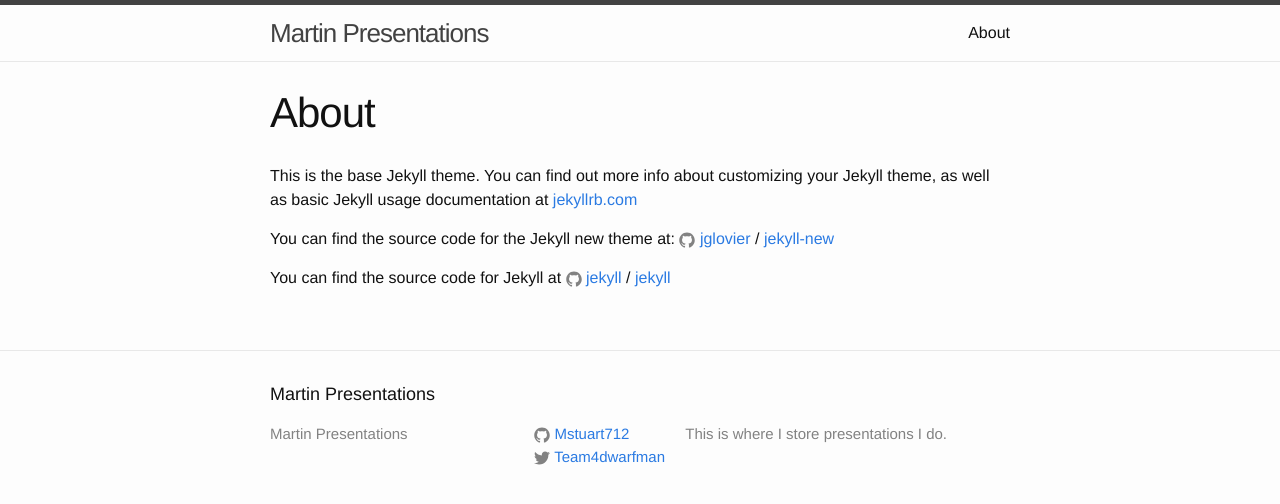
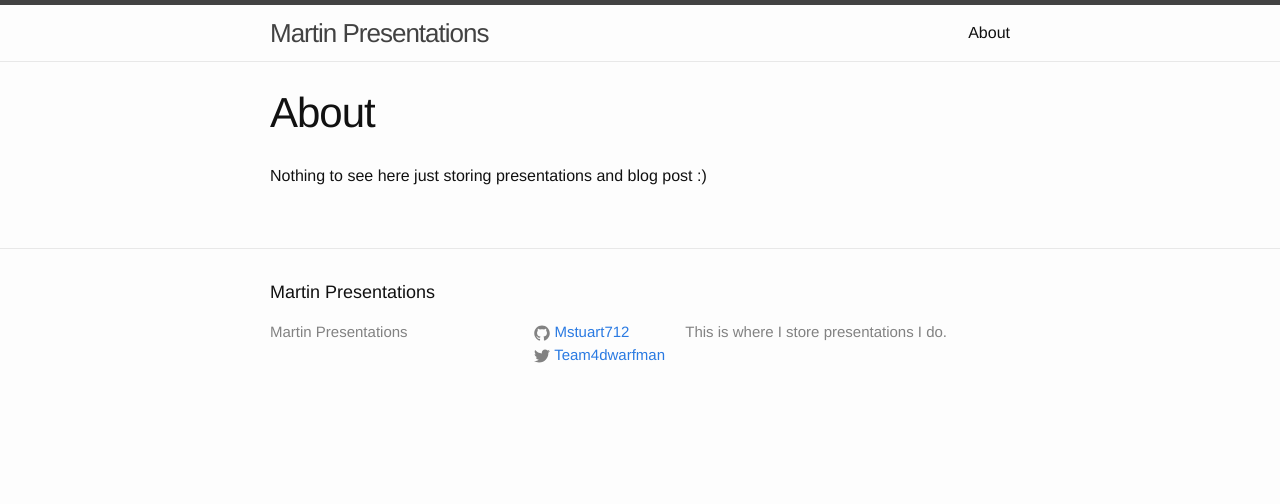
Before and after one commit to Mstuart712/Mstuart712.github.io, a Jekyll site: the page built from about.md, in a window 1280 px wide. Shown: the top 504 px of the page. Built offline with Jekyll 4.4.1, drawn with Linux system fonts in a browser that asks for light colours.

Commit message:
clean up base template stuff

```diff
--- a/about.md
+++ b/about.md
@@ -4,12 +4,4 @@
 permalink: /about/
 ---
 
-This is the base Jekyll theme. You can find out more info about customizing your Jekyll theme, as well as basic Jekyll usage documentation at [jekyllrb.com](http://jekyllrb.com/)
-
-You can find the source code for the Jekyll new theme at:
-{% include icon-github.html username="jglovier" %} /
-[jekyll-new](https://github.com/jglovier/jekyll-new)
-
-You can find the source code for Jekyll at
-{% include icon-github.html username="jekyll" %} /
-[jekyll](https://github.com/jekyll/jekyll)
+Nothing to see here just storing presentations and blog post :)
```
Also changed, not shown: _posts/2016-07-03-welcome-to-jekyll.markdown (deleted, +0 -25 lines).
